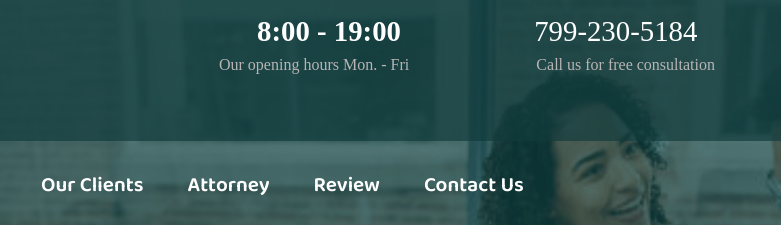
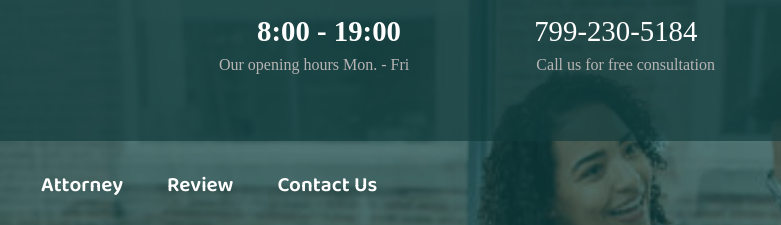
Before and after one commit to Mohit10009/Law_Hunt, a plain HTML site: page index.html in a window 1280 px wide. Shown: the top 225 px of the page, 201-982 px from the left. Drawn offline with Linux system fonts and the light colour scheme.

Commit message:
Update index.html

```diff
--- a/index.html
+++ b/index.html
@@ -39,12 +39,11 @@
         </div> -->
 
         <ul>
-            <li class="item"><a href="#home">Home</a></li>
-            <li class="item"><a href="#Services">Services</a></li>
-            <li class="item"><a href="#Our Clients">Our Clients </a></li>
-            <li class="item"><a href="#Attorney">Attorney </a></li>
-            <li class="item"><a href="#Review">Review </a></li>
-            <li class="item"><a href="#Contact Us">Contact Us </a></li>
+         <li class="item"><a href="#home">Home</a></li>
+            <li class="item"><a href="#services-container">Services</a></li>
+            <li class="item"><a href="#client-section">Attorney </a></li>
+            <li class="item"><a href="#our-clients">Review </a></li>
+            <li class="item"><a href="#contact">Contact Us </a></li>
         </ul>
     </nav>
 <!-- ______________________________________________________________________________________________________________________ -->
```
